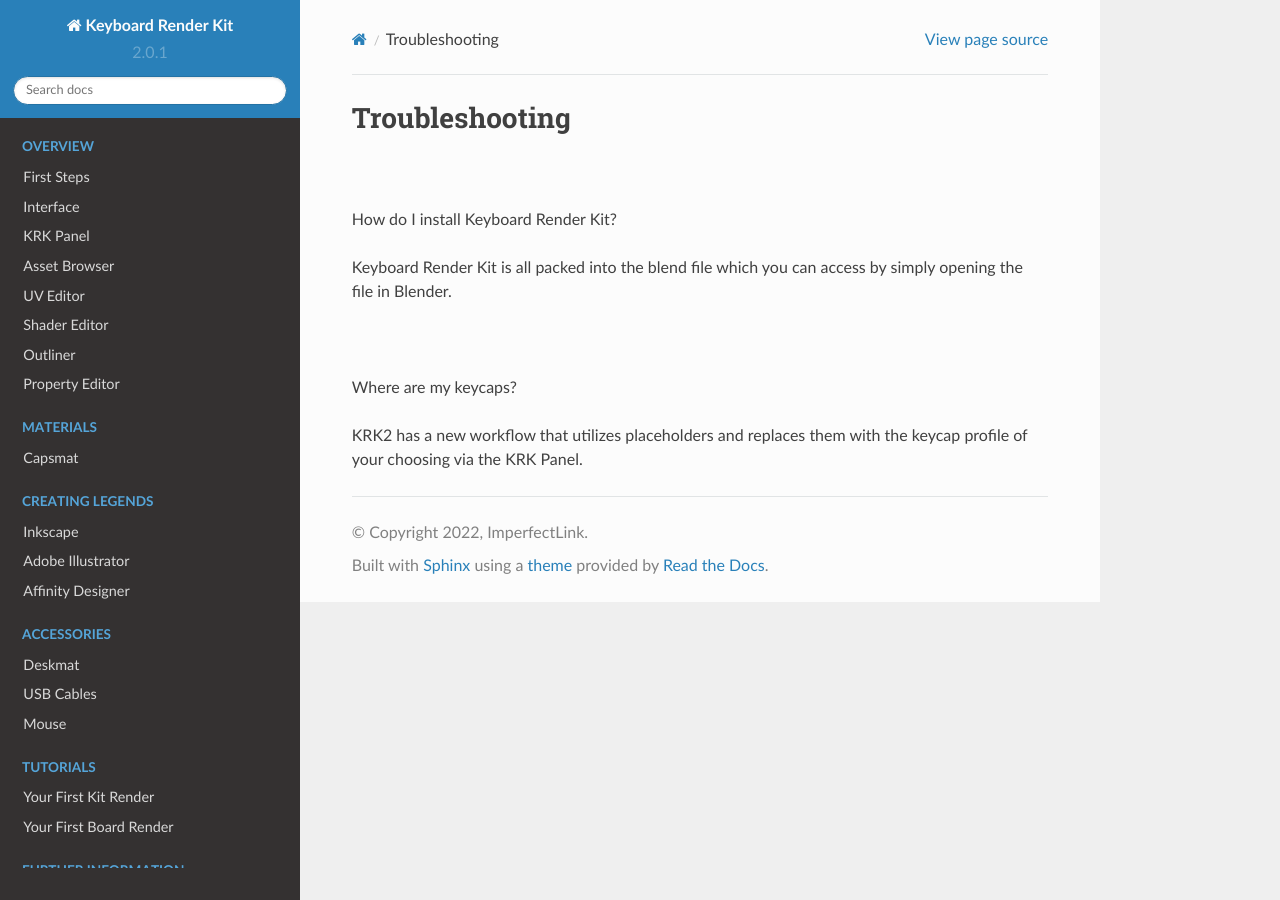
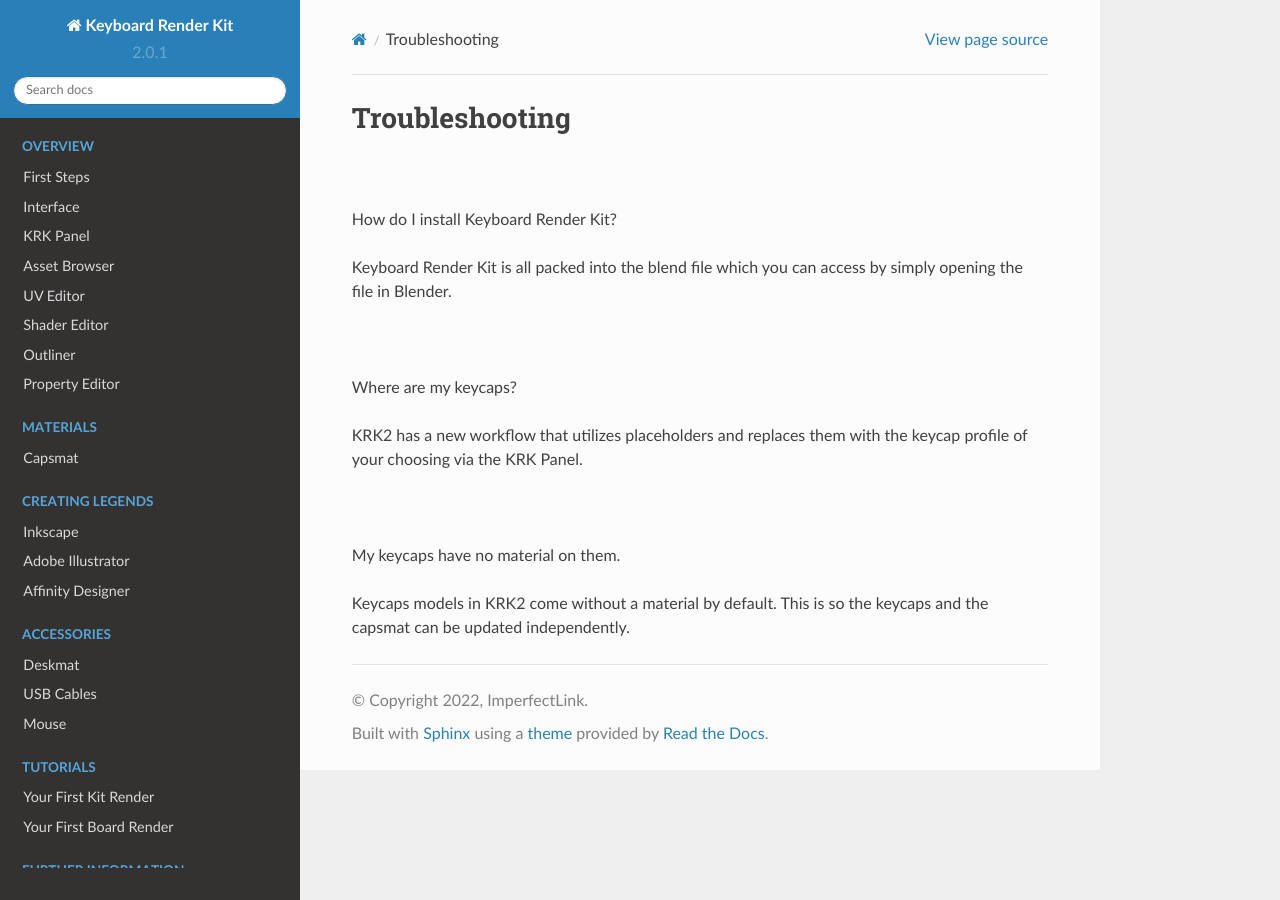
Before and after one commit to imperfectlink/KeyboardRenderKit, a Sphinx documentation site: the page built from docs/source/troubleshooting.rst, in a window 1280 px wide. Built offline with Sphinx 7.4.7 and the Read the Docs theme 2.0.0, drawn with Linux system fonts in a browser that asks for light colours.

Commit message:
Update troubleshooting.rst

```diff
--- a/docs/source/troubleshooting.rst
+++ b/docs/source/troubleshooting.rst
@@ -14,3 +14,9 @@
 
 
 KRK2 has a new workflow that utilizes placeholders and replaces them with the keycap profile of your choosing via the KRK Panel.
+
+|
+
+My keycaps have no material on them.
+
+Keycaps models in KRK2 come without a material by default. This is so the keycaps and the capsmat can be updated independently.
```
